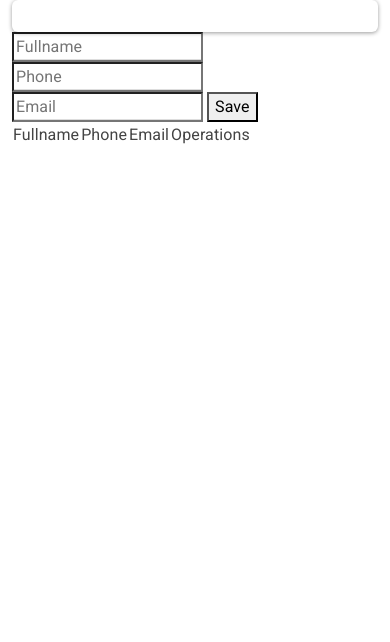
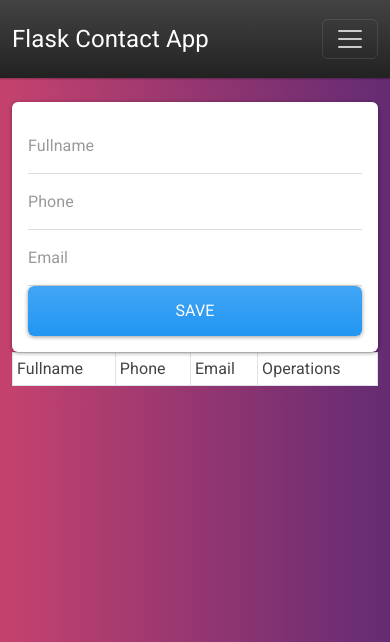
Before and after one commit to juanjocangemi/Flask-app, a Flask app: page / in a window 390 px wide. Shown: the top 642 px of the page. Run offline with Flask 2, Linux system fonts and the light colour scheme; data that the repository does not hold is empty; some libraries are stand-ins or nearby versions.

Commit message:
css added

```diff
--- /dev/null
+++ b/static/css/main.css
@@ -0,0 +1,9 @@
+body {
+    background: #642B73;
+    /* fallback for old browsers */
+    background: -webkit-linear-gradient(to right, #C6426E, #642B73);
+    /* Chrome 10-25, Safari 5.1-6 */
+    background: linear-gradient(to right, #C6426E, #642B73);
+    /* W3C, IE 10+/ Edge, Firefox 16+, Chrome 26+, Opera 12+, Safari 7+ */
+
+}
--- /dev/null
+++ b/static/js/main.js
@@ -0,0 +1,12 @@
+const btnDelete = document.querySelectorAll('.btn-delete');
+
+if (btnDelete) {
+    const btnArray = Array.from(btnDelete);
+    btnArray.forEach((btn) => {
+        btn.addEventListener('click', (e) => {
+            if(!confirm('Are you sure you want to delete it?')) {
+                e.preventDefault();
+            }
+        });
+    });
+}
--- a/templates/index.html
+++ b/templates/index.html
@@ -4,13 +4,6 @@
 
 <div class="row">
     <div class="col-md-5">
-            <div class="card card-body">
-
-            </div>
-        </div>
-        <div class="col-md-7"></div>
-    </div>
-
         {% with messages = get_flashed_messages() %}
         {% if messages %}
         {% for message in messages %}
@@ -23,15 +16,27 @@
         {% endfor %}
         {% endif %}
         {% endwith %}
+        <div class="card card-body">
+            <form action="/add_contact" method="POST">
+                <div class="form-group">
+                    <input type="text" name="fullname" placeholder="Fullname" class="form-control">
+                </div>
+                <div class="form-group">
+                    <input type="text" name="phone" placeholder="Phone" class="form-control">
+                </div>
+                <div class="form-group">
+                    <input type="text" name="email" placeholder="Email" class="form-control">
+                </div>
+                <div class="form-group">
+                    <button type="submit" class="btn btn-primary btn-block form-control">Save</button>
+                </div>
 
-    <form action="/add_contact" method="POST">
-        <input type="text" name="fullname" placeholder="Fullname">
-        <input type="text" name="phone" placeholder="Phone">
-        <input type="text" name="email" placeholder="Email">
-        <button type="submit">Save</button>
             </form>
+        </div>
+    </div>
 
-    <table>
+    <div class="col-md-7">
+        <table class="table table-striped table-bordered bg-white table-sm">
             <thead>
                 <tr>
                     <td>Fullname</td>
@@ -47,13 +52,20 @@
                     <td>{{contact.2}}</td>
                     <td>{{contact.3}}</td>
                     <td>
-                    <a href="/edit/{{contact.0}}">Edit</a>
-                    <a href="/delete/{{contact.0}}">Delete</a>
+                        <a href="/edit/{{contact.0}}" class="btn btn-secondary btn-sm">Edit</a>
+                        <a href="/delete/{{contact.0}}" class="btn btn-danger btn-sm btn-delete">Delete</a>
                     </td>
                 </tr>
-
                 {% endfor %}
             </tbody>
         </table>
+    </div>
+</div>
+
+
+
+
+
+
 
 {% endblock %}
--- a/templates/layout.html
+++ b/templates/layout.html
@@ -1,21 +1,41 @@
 <!DOCTYPE html>
 <html lang="en">
+
 <head>
     <meta charset="UTF-8">
     <meta http-equiv="X-UA-Compatible" content="IE=edge">
     <meta name="viewport" content="width=device-width, initial-scale=1.0">
     <title>Contact Flask App</title>
     <link rel="stylesheet" href="https://bootswatch.com/5/materia/bootstrap.min.css">
+    <link rel="stylesheet" href="{{url_for('static', filename='css/main.css')}}">
 </head>
+
 <body>
-    <div class="container">
+
+    <nav class="navbar navbar-expand-lg navbar-dark bg-dark">
+        <div class="container-fluid">
+            <a class="navbar-brand" href="/">Flask Contact App</a>
+            <button class="navbar-toggler" type="button" data-bs-toggle="collapse" data-bs-target="#navbarNavAltMarkup"
+                aria-controls="navbarNavAltMarkup" aria-expanded="false" aria-label="Toggle navigation">
+                <span class="navbar-toggler-icon"></span>
+            </button>
+        </div>
+    </nav>
+
+    <div class="container pt-4">
         {% block body %}
 
         {% endblock %}
     </div>
 
     <!-- Scripts -->
-    <script src="https://cdn.jsdelivr.net/npm/@popperjs/core@2.11.5/dist/umd/popper.min.js" integrity="sha384-Xe+8cL9oJa6tN/veChSP7q+mnSPaj5Bcu9mPX5F5xIGE0DVittaqT5lorf0EI7Vk" crossorigin="anonymous"></script>
-    <script src="https://cdn.jsdelivr.net/npm/bootstrap@5.2.0-beta1/dist/js/bootstrap.min.js" integrity="sha384-kjU+l4N0Yf4ZOJErLsIcvOU2qSb74wXpOhqTvwVx3OElZRweTnQ6d31fXEoRD1Jy" crossorigin="anonymous"></script>
+    <script src="https://cdn.jsdelivr.net/npm/@popperjs/core@2.11.5/dist/umd/popper.min.js"
+        integrity="sha384-Xe+8cL9oJa6tN/veChSP7q+mnSPaj5Bcu9mPX5F5xIGE0DVittaqT5lorf0EI7Vk"
+        crossorigin="anonymous"></script>
+    <script src="https://cdn.jsdelivr.net/npm/bootstrap@5.2.0-beta1/dist/js/bootstrap.min.js"
+        integrity="sha384-kjU+l4N0Yf4ZOJErLsIcvOU2qSb74wXpOhqTvwVx3OElZRweTnQ6d31fXEoRD1Jy"
+        crossorigin="anonymous"></script>
+    <script src="{{url_for('static', filename='js/main.js')}}"></script>
 </body>
+
 </html>
```
Also changed, not shown: templates/edit-contact.html (+24 -6 lines). Lines whose indentation alone changed are shown as unchanged.
